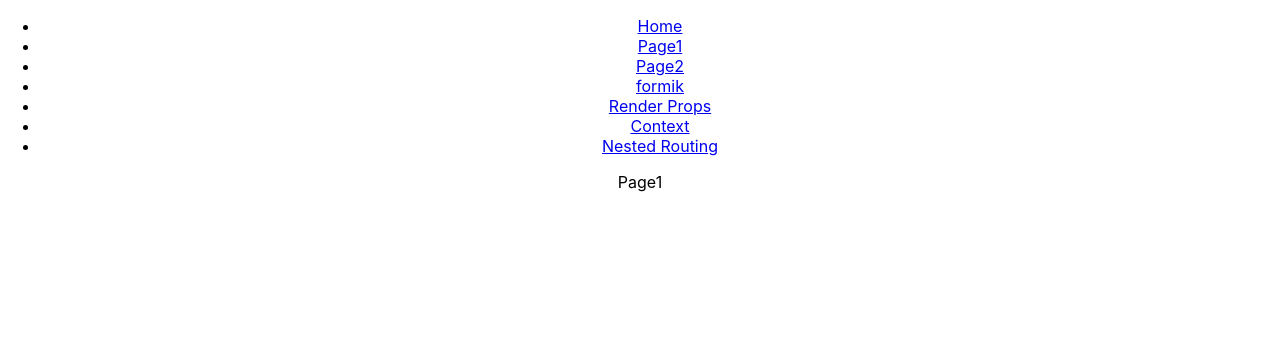
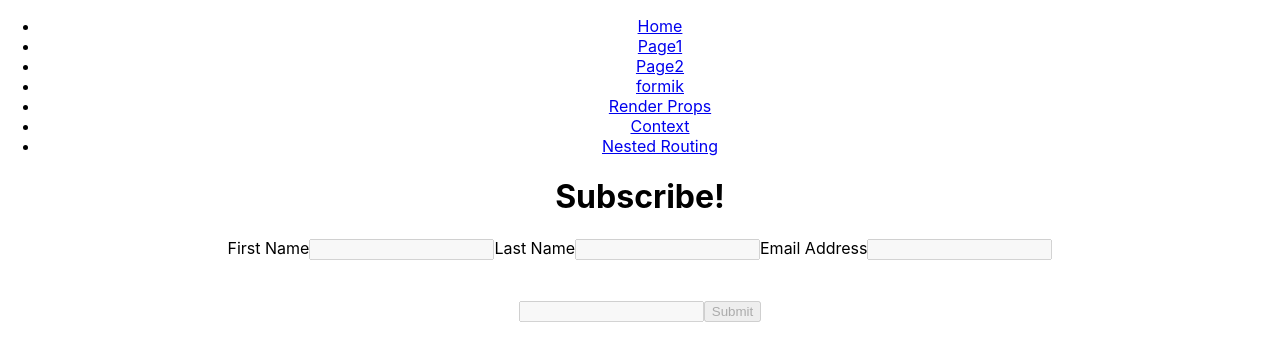
Before and after one commit to byorn/testing-react, a React (Create React App) app: page /page1 in a window 1280 px wide. Shown: the top 360 px of the page. Built offline with nearby package versions, Linux system fonts and the light colour scheme.

Commit message:
custom hook

```diff
--- /dev/null
+++ b/src/components/SimpleForm.js
@@ -0,0 +1,30 @@
+import { Formik, Field, Form, ErrorMessage } from 'formik';
+import usePermissions from '../components/usePermissions';
+const SimpleForm=()=>{
+
+    const perm = usePermissions();
+
+    return(
+            <Form>
+            <label htmlFor="firstName">First Name</label>
+            <Field name="firstName" type="text" {...perm}/>
+            <ErrorMessage name="firstName" />
+
+            <label htmlFor="lastName">Last Name</label>
+            <Field name="lastName" type="text" {...perm}/>
+            <ErrorMessage name="lastName" />
+
+            <label htmlFor="email">Email Address</label>
+            <Field name="email" type="email" {...perm}/>
+            <ErrorMessage name="email" />
+            <br/>
+
+            <br/>
+            <br/>
+
+            <Field name="jack" type="text" {...perm}/>
+            <button type="submit" {...perm}>Submit</button>
+        </Form>
+    )
+}
+export default SimpleForm;
--- /dev/null
+++ b/src/components/usePermissions.js
@@ -0,0 +1,4 @@
+const usePermissions = () => {
+    return  { disabled:true, style:{display:'inline'}}
+}
+export default usePermissions;
--- a/src/pages/Page1.js
+++ b/src/pages/Page1.js
@@ -1,4 +1,29 @@
+import SimpleForm from '../components/SimpleForm'
+import {Formik} from 'formik'
 const Page1 = () => {
-    return <>Page1</>
+    return(
+    <>
+      <h1>Subscribe!</h1>
+        <Formik
+          initialValues={{
+            firstName: '',
+            lastName: '',
+            email: '',
+            jack: '',
+            acceptedTerms: false, // added for our checkbox
+            jobType: '', // added for our select
+          }}>
+         <SimpleForm/>
+        </Formik>
+    </>
+    )
 }
 export default Page1;
+
+const withPermissions=(Comp)=>{
+    const permissions = {create: false, read: false, update: false, delete: false};
+    const isReadOnly = !permissions.create && !permissions.update;
+    const isHide = !permissions.read;
+    const uiPerms = {isReadOnly, isHide}
+    return <Comp {...uiPerms}/>
+}
```
